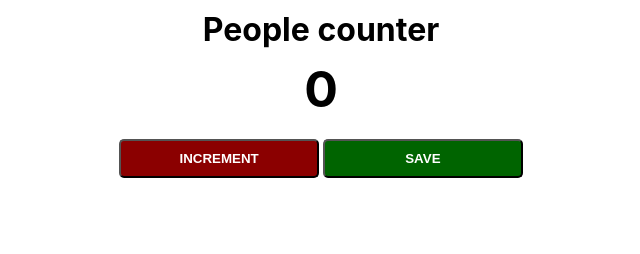
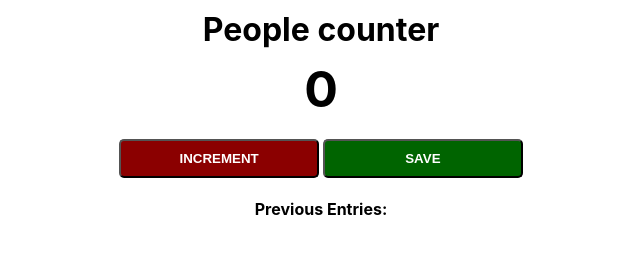
Before and after one commit to isabellaguran/Passenger-counter-JavaScript, a plain HTML site: page index.html in a window 1280 px wide. Shown: the whole page, without its empty margins (319-959 px from the left). Drawn offline with Linux system fonts and the light colour scheme.

Commit message:
Update index.html

```diff
--- a/index.html
+++ b/index.html
@@ -8,6 +8,7 @@
         <h2 id="count-el">0</h2>
         <button id="increment-btn" onclick="increment()">INCREMENT</button>
         <button id="save-btn" onclick="save()">SAVE</button>
+        <p id="save-el"> Previous Entries: </p>
         <script src= "index.js"></script> <!i forgot one "" and it didn`t worked>
     </body>
 </html>
```
